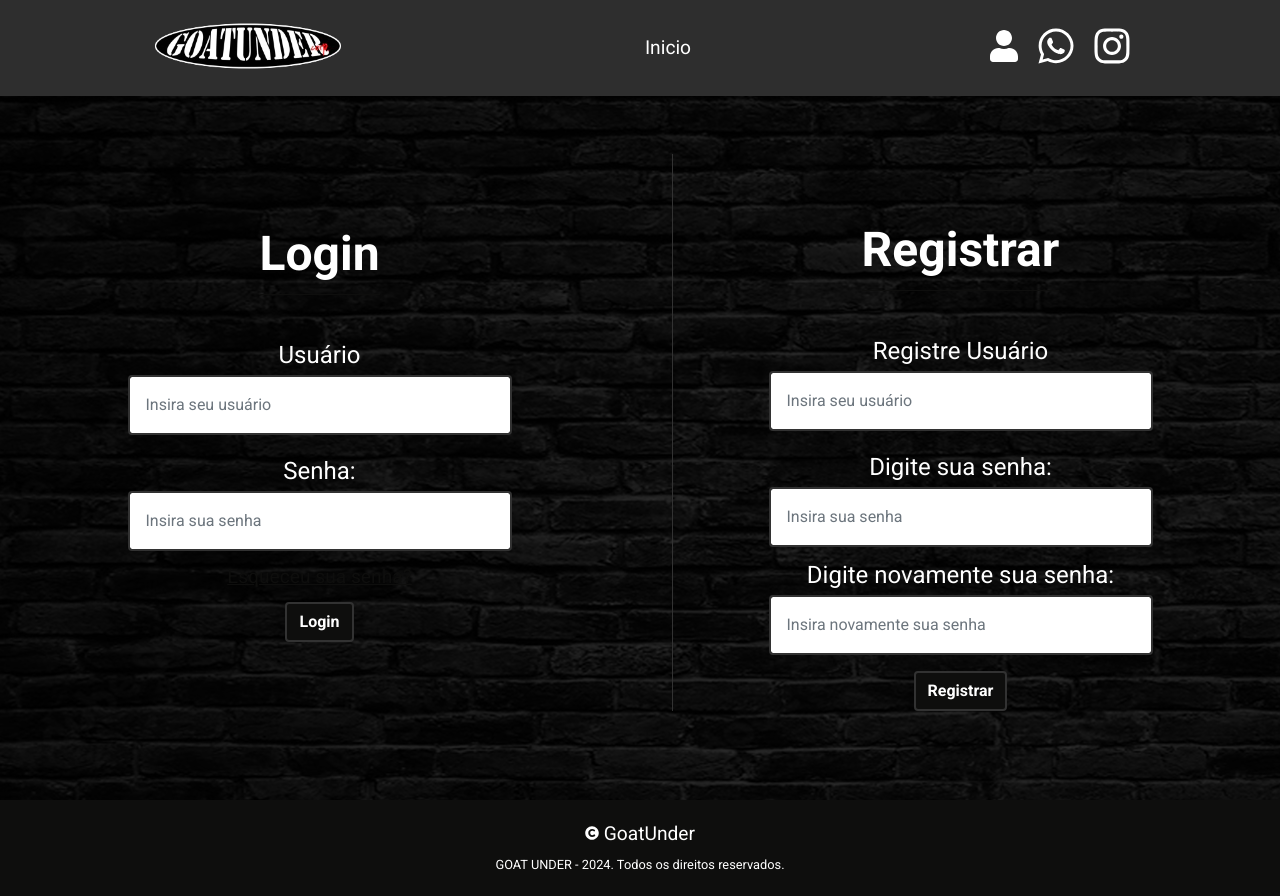
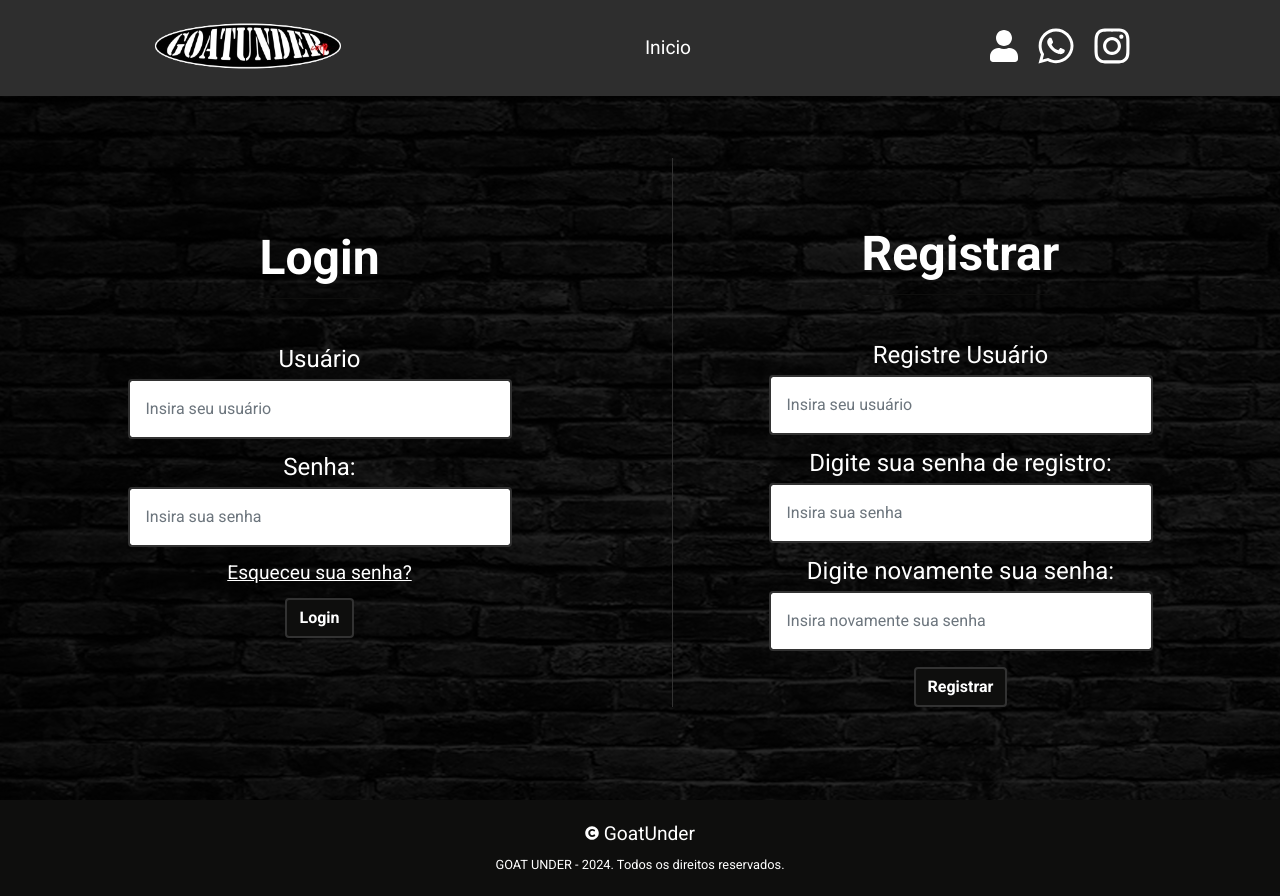
Before and after one commit to JoseRaimundo27/Goatunder-Website, a React (Vite) app: page /login in a window 1280 px wide. Built offline with nearby package versions, Linux system fonts and the light colour scheme.

Commit message:
form recebendo dados

```diff
--- a/src/components/Form/Form.module.scss
+++ b/src/components/Form/Form.module.scss
@@ -36,7 +36,7 @@
         a {
             display: block;
             text-decoration: underline;
-            color: $black;
+            color: $white;
             margin-top: 1rem;
         }
     }
--- a/src/components/Form/index.tsx
+++ b/src/components/Form/index.tsx
@@ -2,17 +2,17 @@ import Button from '../Button';
 import style from './Form.module.scss';
 import { FormProps } from '../../types';
 import { useRecoilState } from 'recoil';
-import { usernameLoginState, usernameRegisterState } from '../../store';
-import { useEffect } from 'react';
+import { passwordLoginState, passwordRegister1State, passwordRegister2State, usernameLoginState, usernameRegisterState } from '../../store';
 
-const Form: React.FC<FormProps> = ({ titulo, onSubmit, label1, label2, label3 = "" }) => {
+
+const Form: React.FC<FormProps> = ({ titulo, onSubmit, label_user, label_password_1, label_password_2 = "" }) => {
+
   const [usernameLogin, setUsernameLogin] = useRecoilState(usernameLoginState);
   const [usernameRegister, setUsernameRegister] = useRecoilState(usernameRegisterState);
+  const [passwordLogin, setPasswordLogin] = useRecoilState(passwordLoginState)
+  const [passwordRegister_1, setPasswordRegister_1] = useRecoilState(passwordRegister1State)
+  const [passwordRegister_2, setPasswordRegister_2] = useRecoilState(passwordRegister2State)
 
-  useEffect(() => {
-    console.log(usernameLogin);
-    console.log(usernameRegister)
-  }, [usernameLogin]);
 
   return (
     <form
@@ -21,13 +21,10 @@ const Form: React.FC<FormProps> = ({ titulo, onSubmit, label1, label2, label3 =
     >
       <h2>{titulo}</h2>
       <div className="form-group">
-        <label htmlFor="exampleInputEmail1">
 
-
-
-          {label1 == "Usuário" ? (
+        {label_user == "Usuário" ? (
           <>
-              <label htmlFor="exampleInputEmail1">{label1}</label>
+            <label htmlFor="exampleInputEmail1">{label_user}</label>
             <input
               type="text"
               className="form-control"
@@ -41,9 +38,9 @@ const Form: React.FC<FormProps> = ({ titulo, onSubmit, label1, label2, label3 =
           </>
         ) : null}
 
-          {label1 == "Registre Usuário" ? (
+        {label_user == "Registre Usuário" ? (
           <>
-              <label htmlFor="exampleInputEmail2">{label1}</label>
+            <label htmlFor="exampleInputEmail2">{label_user}</label>
             <input
               type="text"
               className="form-control"
@@ -51,46 +48,76 @@ const Form: React.FC<FormProps> = ({ titulo, onSubmit, label1, label2, label3 =
               aria-describedby="usernameHelp"
               placeholder="Insira seu usuário"
               maxLength={12}
-                value={usernameLogin}
+              value={usernameRegister}
               onChange={(e) => setUsernameRegister(e.target.value)}
             />
           </>
         ) : null}
-        </label>
 
       </div>
+
       <div className="form-group">
-        <label htmlFor="exampleInputPassword1">
-          {label2}:
+
+        {label_password_1 == 'Senha' ? (
+          <>
+            <label
+              htmlFor={label_password_1}>
+              {label_password_1}:
             </label>
             <input
               type="password"
               className="form-control"
-          id="exampleInputPassword1"
+              id={label_password_1}
               placeholder="Insira sua senha"
               maxLength={12}
+              value={passwordLogin}
+              onChange={(e) => setPasswordLogin(e.target.value)}
             />
-        {label3 === "" ? (
             <a href="#">Esqueceu sua senha?</a>
+          </>
         ) : null}
-      </div>
-      {label3 !== "" ? (
-        <div className="form-group">
-          <label htmlFor="exampleInputPassword1">
-            {label3}:
+
+        {label_password_1 == 'Digite sua senha de registro' ? (
+          <>
+            <label
+              htmlFor={label_password_1}>
+              {label_password_1}:
             </label>
             <input
               type="password"
               className="form-control"
-            id="exampleInputPassword1"
+              id={label_password_1}
+              placeholder="Insira sua senha"
+              maxLength={12}
+              value={passwordRegister_1}
+              onChange={(e) => setPasswordRegister_1(e.target.value)}
+            />
+          </>
+        ) : null}
+
+      </div>
+
+      {label_password_2 == "Digite novamente sua senha" ? (
+        <div className="form-group">
+          <label htmlFor={label_password_2}>
+            {label_password_2}:
+          </label>
+          <input
+            type="password"
+            className="form-control"
+            id={label_password_2}
             placeholder="Insira novamente sua senha"
             maxLength={12}
+            value={passwordRegister_2}
+            onChange={(e) => {setPasswordRegister_2(e.target.value)}}
           />
         </div>
       ) : null}
+
       <div className={style.loginForm__botoes}>
         <Button>{titulo}</Button>
       </div>
+
     </form>
   );
 };
--- a/src/components/LoginForm/index.tsx
+++ b/src/components/LoginForm/index.tsx
@@ -8,8 +8,8 @@ const LoginForm = () => {
     return (
         <Form
             titulo='Login'
-            label1='Usuário'
-            label2='Senha'
+            label_user='Usuário'
+            label_password_1='Senha'
             onSubmit={onSubmit}
         />
     )
--- a/src/components/RegisterForm/index.tsx
+++ b/src/components/RegisterForm/index.tsx
@@ -13,9 +13,9 @@ const RegisterForm = () => {
             <Form
                 titulo='Registrar'
                 onSubmit={onSubmit}
-                label1='Registre Usuário'
-                label2='Digite sua senha'
-                label3='Digite novamente sua senha'
+                label_user='Registre Usuário'
+                label_password_1='Digite sua senha de registro'
+                label_password_2='Digite novamente sua senha'
             />
         </div>
 
--- a/src/store/atoms/atoms.tsx
+++ b/src/store/atoms/atoms.tsx
@@ -20,7 +20,12 @@ export const passwordLoginState = atom<string>({
     default: ''
 })
 
-export const passwordRegisterState = atom<string>({
-    key: 'passwordRegisterState',
+export const passwordRegister1State = atom<string>({
+    key: 'passwordRegister1State',
     default: ''
 })
+
+export const passwordRegister2State = atom<string>({
+    key: 'passwordRegister2State',
+    default: ''
+})
--- a/src/types/formProps.ts
+++ b/src/types/formProps.ts
@@ -2,8 +2,8 @@
 export interface FormProps {
     titulo: string
     onSubmit: ( event: React.FormEvent<HTMLFormElement>) => void
-    label1: string
-    label2: string
-    label3?: string
+    label_user: string
+    label_password_1: string
+    label_password_2?: string
 
 }
```
Lines whose indentation alone changed are shown as unchanged.
